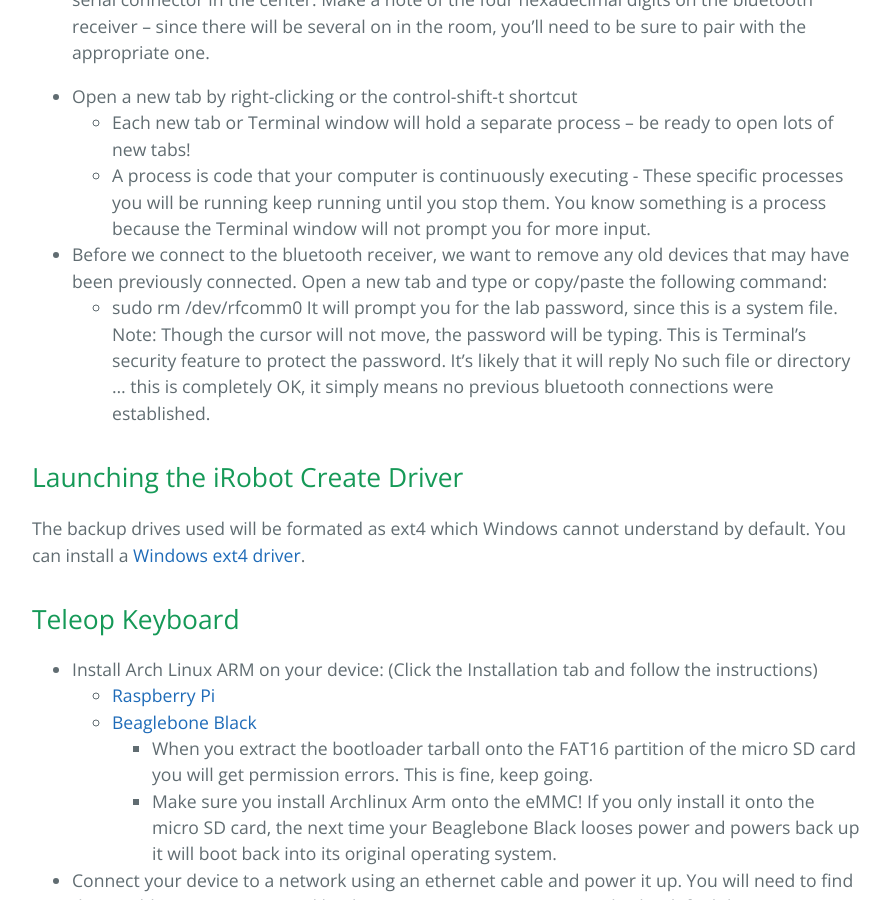
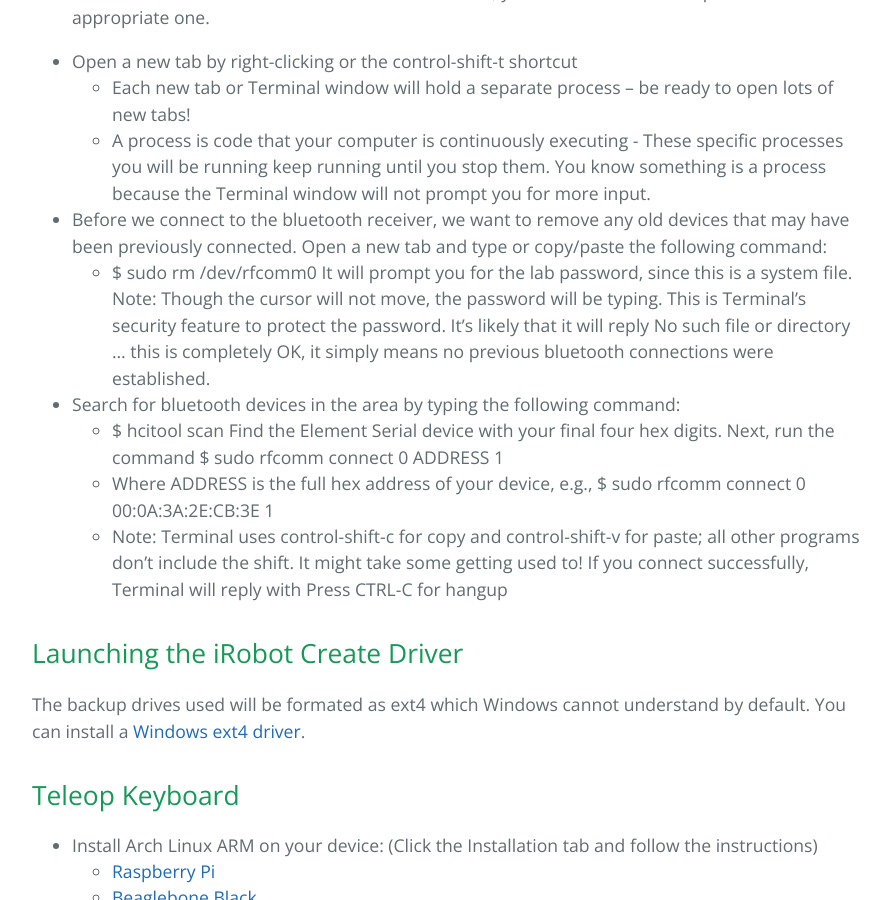
Before and after one commit to gcc-robotics/robot-motion-planning-labs, a Jekyll site: the page built from _posts/2014-07-01-lab1-why-marek-is-awesome.md, in a window 1280 px wide and 900 px high, scrolled down 1699 px. Shown: the whole window, without its empty margins (192-1082 px from the left). Built offline with Jekyll 4.4.1, drawn with Linux system fonts in a browser that asks for light colours; the repository's description, which GitHub fills in, is left out.

Commit message:
lab 1 edit

```diff
--- a/_posts/2014-07-01-lab1-why-marek-is-awesome.md
+++ b/_posts/2014-07-01-lab1-why-marek-is-awesome.md
@@ -38,8 +38,7 @@
 * Log in to the computer. Include relevant information (password, etc) here
 
 * Open a Terminal window via the Applications ... Accessories ... Terminal menu options (or the crtl + alt + t shortcut)
-
-* Try opening a new Terminal tab using Control-Shift-T. (Remember this shortcut - you'll be running lots of processes later, one in each tab.)
+  * Try opening a new Terminal tab using Control-Shift-T. (Remember this shortcut - you'll be running lots of processes later, one in each tab.)
 
 * Be sure your robot is on and has an "Element Direct" bluetooth receiver attached at its 25-pin serial connector in the center. Make a note of the four hexadecimal digits on the bluetooth receiver -- since there will be several on in the room, you'll need to be sure to pair with the appropriate one.
 
@@ -48,10 +47,20 @@
   * A process is code that your computer is continuously executing - These specific processes you will be running keep running until you stop them. You know something is a process because the Terminal window will not prompt you for more input.
 
 * Before we connect to the bluetooth receiver, we want to remove any old devices that may have been previously connected. Open a new tab and type or copy/paste the following command:
-  * sudo rm /dev/rfcomm0
+  * $ sudo rm /dev/rfcomm0
     It will prompt you for the lab password, since this is a system file.
 Note: Though the cursor will not move, the password will be typing. This is Terminal's security feature to protect the password.
 It's likely that it will reply No such file or directory ... this is completely OK, it simply means no previous bluetooth connections were established.
+
+* Search for bluetooth devices in the area by typing the following command:
+  * $ hcitool scan
+Find the Element Serial device with your final four hex digits.
+Next, run the command $ sudo rfcomm connect 0 ADDRESS 1
+  * Where ADDRESS is the full hex address of your device, e.g.,
+$ sudo rfcomm connect 0 00:0A:3A:2E:CB:3E 1
+  * Note: Terminal uses control-shift-c for copy and control-shift-v for paste; all other programs don't include the shift. It might take some getting used to!
+If you connect successfully, Terminal will reply with Press CTRL-C for hangup
+
 
 
 
```
